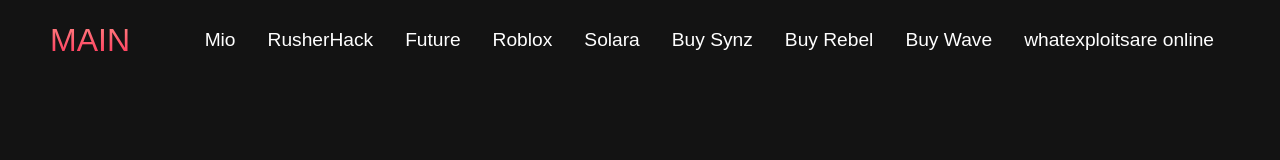
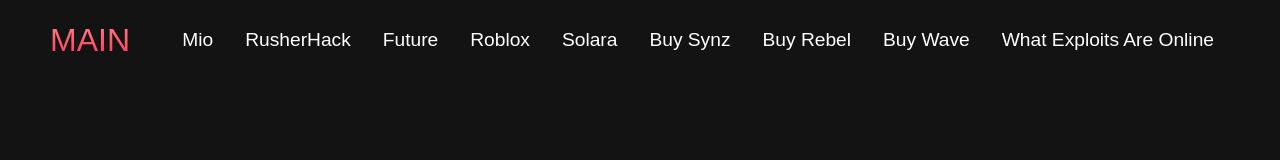
Before and after one commit to IntelljIg/Hub, a plain HTML site: page index.html in a window 1280 px wide. Drawn offline with Linux system fonts and the light colour scheme.

Commit message:
Update index.html

```diff
--- a/index.html
+++ b/index.html
@@ -42,7 +42,7 @@
                     <a href="/wave.html" class="navbar__links">Buy Wave</a>
                 </li>
                 <li class="navbar__item">
-                    <a href="/whatexpsareonline.html" class="navbar__links">whatexploitsare online</a>
+                    <a href="/whatexpsareonline.html" class="navbar__links">What Exploits Are Online</a>
                 </li>
             </ul>
         </div>
```
